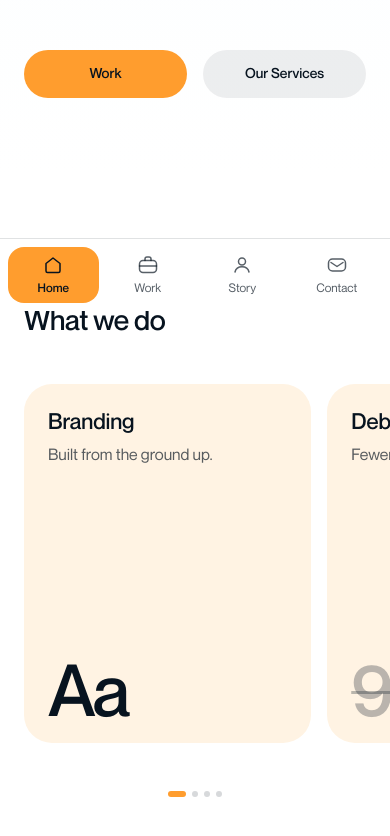
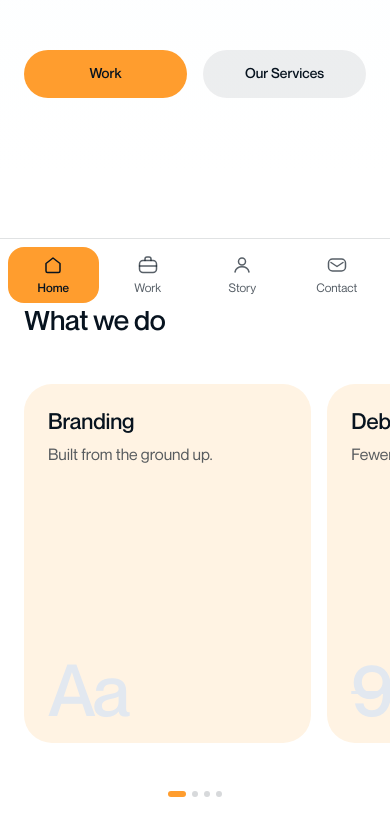
Before and after one commit to matthewostaco7/-twin-website, a Next.js app: page / in a window 390 px wide. Shown: the part 533-1369 px from the top of the page. Built offline with nearby package versions, Linux system fonts and the light colour scheme.

Commit message:
Home cards: draw the graphics in AIR 1 (#E2E8F0)
Aa, 9 -> 1, the arrows, and the square, circle and triangle all use the
existing --air token.

Co-Authored-By: Claude Sonnet 5.5 <noreply@anthropic.com>
Claude-Session: https://claude.ai/code/session_01UqTkKkfJ5xTqC9vSdU1Zph

```diff
--- a/app/globals.css
+++ b/app/globals.css
@@ -143,20 +143,20 @@ p{text-wrap:pretty}
 .bc:active{background:var(--tint-hover)}
 .bc p{margin-top:var(--s1);max-width:14em;color:var(--t2)}
 .bc-viz{display:flex;align-items:flex-end;margin-top:auto;padding-top:var(--s3)}
-.bc-aa{font-size:clamp(72px,7vw,104px);font-weight:500;line-height:.8;letter-spacing:-.04em}
+.bc-aa{font-size:clamp(72px,7vw,104px);font-weight:500;line-height:.8;letter-spacing:-.04em;color:var(--air)}
 .bc-num{display:inline-flex;align-items:center;gap:.12em}
-.bc-num s{text-decoration-thickness:.04em;color:rgba(7,19,31,.28)}
-.bc-num svg{width:.34em;height:.34em;flex:none;fill:none;stroke:var(--fg);stroke-width:1.6;stroke-linecap:round;stroke-linejoin:round}
+.bc-num s{text-decoration-thickness:.04em}
+.bc-num svg{width:.34em;height:.34em;flex:none;fill:none;stroke:var(--air);stroke-width:1.6;stroke-linecap:round;stroke-linejoin:round}
 .bc-rebrand{align-items:center;gap:12px}
 .bc-tile{flex:none;display:grid;place-items:center;width:clamp(56px,5.6vw,80px);aspect-ratio:1;border-radius:20px;background:var(--bg)}
 .bc-tile svg{width:56%;height:auto}
-.bc-tile.old svg *{fill:rgba(7,19,31,.16)}
+.bc-tile.old svg *{fill:var(--air)}
 .bc-tile.new{background:var(--fg)}
-.bc-tile.new svg *{fill:var(--signal)}
-.bc-arrow{width:24px;height:24px;flex:none;fill:none;stroke:var(--fg);stroke-width:1.5;stroke-linecap:round;stroke-linejoin:round}
+.bc-tile.new svg *{fill:var(--air)}
+.bc-arrow{width:24px;height:24px;flex:none;fill:none;stroke:var(--air);stroke-width:1.5;stroke-linecap:round;stroke-linejoin:round}
 .bc-shape{display:block;width:clamp(80px,7vw,104px)}
 .bc-shape svg{display:block;width:100%;height:auto}
-.bc-shape polygon{fill:var(--signal)}
+.bc-shape polygon{fill:var(--air)}
 .svc-dots{display:none}
 @media(max-width:900px){
   /* phones and tablets: swipe sideways, with dots */
```
